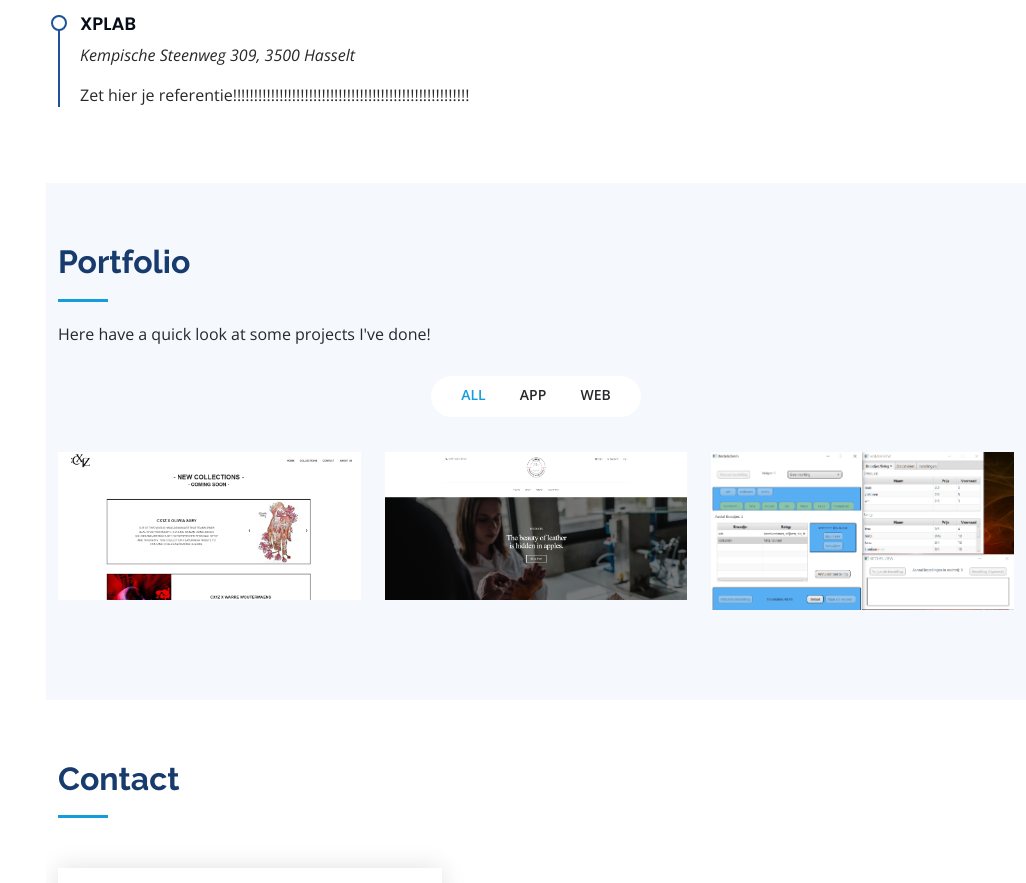
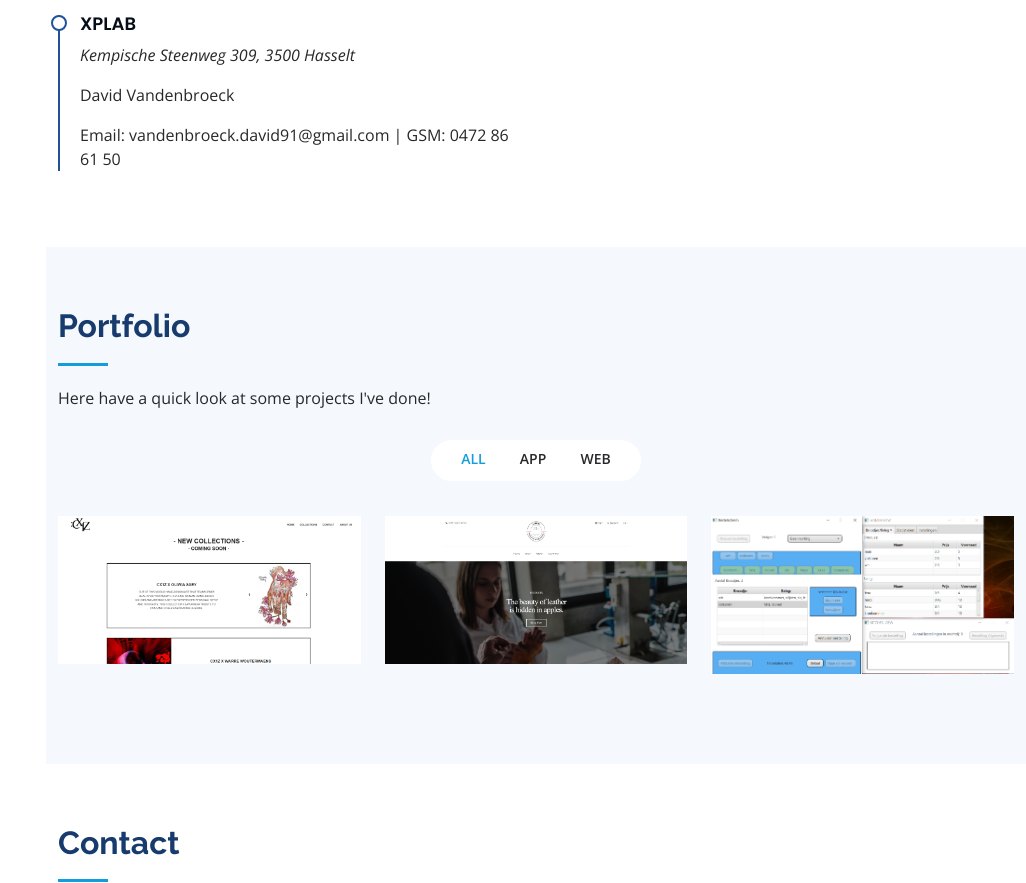
Before and after one commit to N-Mattes67/N-Mattes67.github.io, a plain HTML site: page index.html in a window 1280 px wide. Shown: the part 3284-4167 px from the top of the page, without its empty margins (254-1280 px from the left). Drawn offline with nearby package versions, Linux system fonts and the light colour scheme; grey boxes are pictures that could not be loaded.

Commit message:
reference

```diff
--- a/index.html
+++ b/index.html
@@ -259,8 +259,8 @@
             <div class="resume-item">
               <h4>XPLab</h4>
               <p><em>Kempische Steenweg 309, 3500 Hasselt</em></p>
-              <p>Zet hier je referentie!!!!!!!!!!!!!!!!!!!!!!!!!!!!!!!!!!!!!!!!!!!!!!!!!!!!!!!!
-              </p>
+              <p>David Vandenbroeck</p>
+              <p>Email: vandenbroeck.david91@gmail.com | GSM: 0472 86 61 50</p>
             </div>
           </div>
 
```
